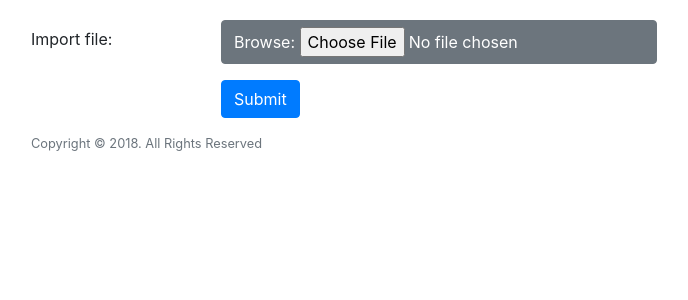
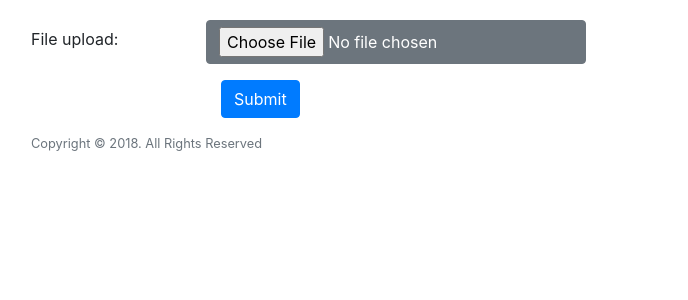
Before and after one commit to niebardzo/Cellura-Automata, a Flask app: template templates/import.html in a window 1280 px wide. Shown: the part 62-362 px from the top of the page, without its empty margins (54-742 px from the left). Run offline with Flask 2, Linux system fonts and the light colour scheme; the template is opened without the code that fills it, so the values that code supplies are empty; parts of the project's set-up code (start-up, migrations or seed data) failed here and were passed over; some libraries are stand-ins or nearby versions.

```diff
--- a/server.py
+++ b/server.py
@@ -2,13 +2,20 @@ from .app import CA_space, Cell
 from flask import Flask
 from flask import request, render_template, url_for, redirect, jsonify
 from flask_expects_json import expects_json
+from werkzeug.utils import secure_filename
 import json
 import os
 import datetime
 import hashlib
 
 
+UPLOAD_FOLDER = 'static/temp/'
+ALLOWED_EXTENSIONS = set(['txt', 'png'])
+
+
 app = Flask(__name__)
+app.config['UPLOAD_FOLDER'] = UPLOAD_FOLDER
+
 
 class InvalidUsage(Exception):
     status_code = 400
@@ -25,6 +32,7 @@ class InvalidUsage(Exception):
         rv['message'] = self.message
         return rv
 
+
 def delete_temp():
 	folder = "static/temp"
 	for file in os.listdir(folder):
@@ -35,6 +43,10 @@ def delete_temp():
 		except Exception as a:
 			print(e)
 
+
+def allowed_file(filename):
+    return '.' in filename and \
+           filename.rsplit('.', 1)[1].lower() in ALLOWED_EXTENSIONS
 
 
 @app.route("/", methods=('GET', 'POST'))
@@ -47,16 +59,14 @@ def main_page():
 			n = int(request.form.get('n'))
 
 		except TypeError:
-			print(1)
-			raise InvalidUsage('Wrong data supplied', status_code=400)
+			raise InvalidUsage('Wrong data supplied. Please send data via webform.', status_code=400)
 
 		if x not in range(2,301) and y not in range(2,301) and n not in range(2,301) and n >= max(x,y):
-			print(2)
-			raise InvalidUsage('Wrong data supplied', status_code=400)
+			raise InvalidUsage('Wrong data supplied.  Please send data via webform.', status_code=400)
 
 		CA = CA_space(x,y,n)
 		time = str(datetime.datetime.now()).encode('utf-8')
-		name = hashlib.md5(time).hexdigest()
+		name = hashlib.sha256(time).hexdigest()
 		name = str(name)
 		CA.fill_space(name)
 
@@ -68,6 +78,23 @@ def main_page():
 @app.route("/import", methods=('GET', 'POST'))
 def import_page():
 	delete_temp()
+	if request.method == 'POST':
+		if 'file' not in request.files:
+			raise InvalidUsage('Wrong data supplied. Please send data via webform.', status_code=400)
+		file = request.files['file']
+		if file.filename == '':
+			raise InvalidUsage('Wrong data supplied. Please send data via webform.', status_code=400)
+		if file and allowed_file(file.filename):
+			filename = secure_filename(file.filename)
+			file_path = os.path.join(app.config['UPLOAD_FOLDER'], filename)
+			file.save(file_path)
+			CA = CA_space(2,2,2)
+			CA.import_txt(filename)
+			time = str(datetime.datetime.now()).encode('utf-8')
+			name = hashlib.sha256(time).hexdigest()
+			name = str(name)
+			CA.fill_space(name)
+			return redirect(url_for('final_page', name=name))
 
 	return render_template('import.html')
 
@@ -89,5 +116,4 @@ def handle_invalid_usage(error):
 
 @app.errorhandler(404)
 def page_not_found(e):
-	delete_temp()
 	return render_template('404.html'), 404
--- a/templates/final.html
+++ b/templates/final.html
@@ -3,10 +3,10 @@
     <div class="container">
     	   <div class="row" style="padding: 50px">
     		<div class="col-sm-3">
-    		<button class="btn btn-primary btn-lg text-white"><a class="text-white" href="{{ url_for('static', filename = 'temp/'+name+'.png') }}" download="">Export png</a></button>
+    		<a class="btn btn-primary btn-lg text-white" href="{{ url_for('static', filename = 'temp/'+name+'.png') }}" download="">Export png</a>
     		</div>
     		 <div class="col-sm-3">
-    		<button class="btn btn-primary btn-lg text-white"><a class="text-white" href="{{ url_for('static', filename = 'temp/'+name+'.txt') }}" download="">Export txt</a></button>
+    		<a class="btn btn-primary btn-lg text-white" href="{{ url_for('static', filename = 'temp/'+name+'.txt') }}" download="">Export txt</a>
     	</div>
     	</div>
         <div class="row">
--- a/templates/import.html
+++ b/templates/import.html
@@ -5,13 +5,11 @@
         <div class="row">
             <div class="col-lg-12">
                 <div class="intro-message">
-                    <form action="/import" method="post">
+                    <form action="/import" method="post" enctype="multipart/form-data">
                         <div class="form-group row">
-                            <label for="file" class="col-sm-2 col-form-label">Import file:</label>
-                            <div class="col-sm-4">
-                                <div class="btn btn-secondary"> Browse:
-                                <input type="file" id="file" name="file"required>
-                                </div>
+                            <label for="file" class="col-sm-2 col-form-label">File upload:</label>
+                            <div class="col-sm-4 btn btn-secondary">
+                                <input type="file" class="form-control-file" id="file" name="file">
                             </div>
                         </div>
                         <div class="form-group row">
```
Also changed, not shown: app.py (+5 -2 lines).
